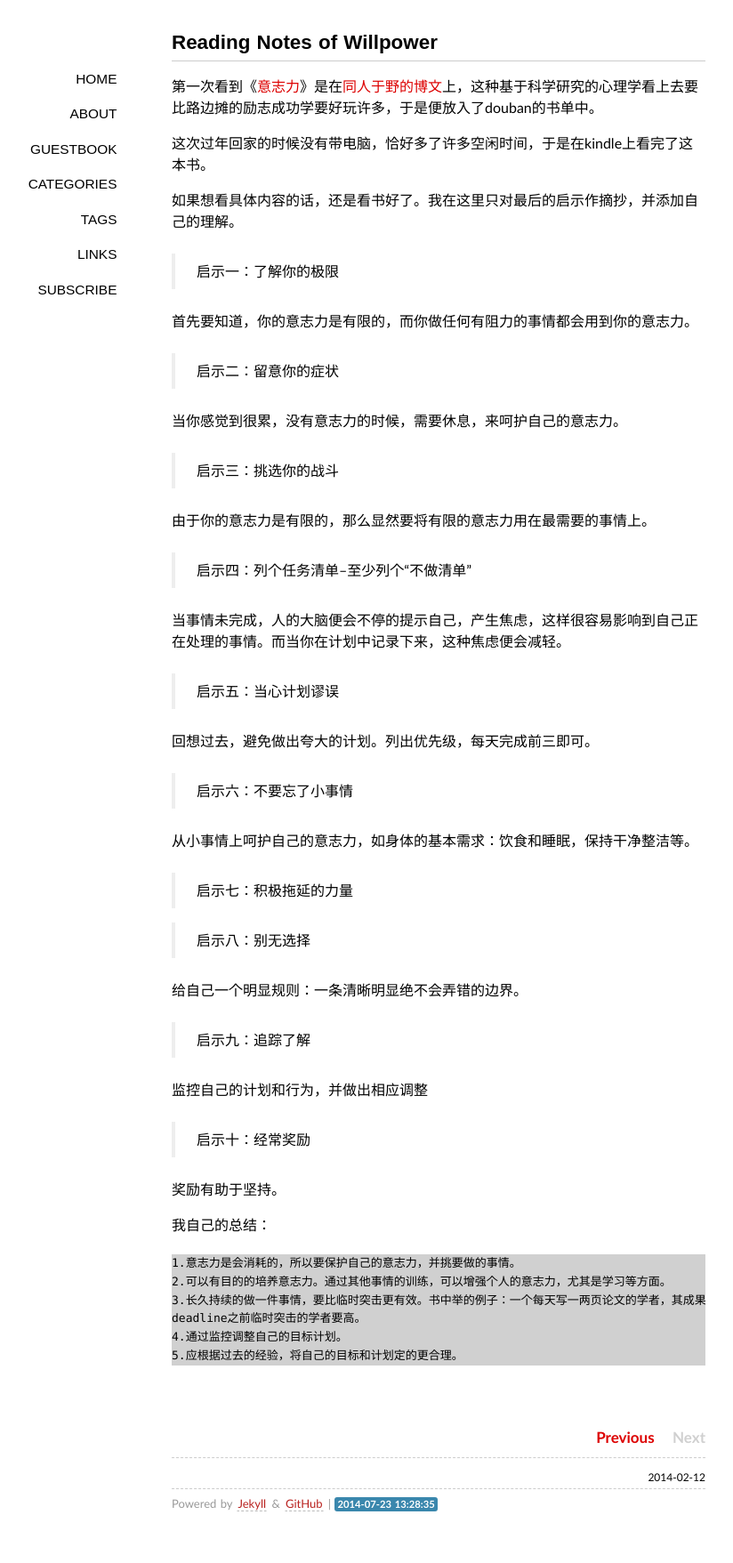
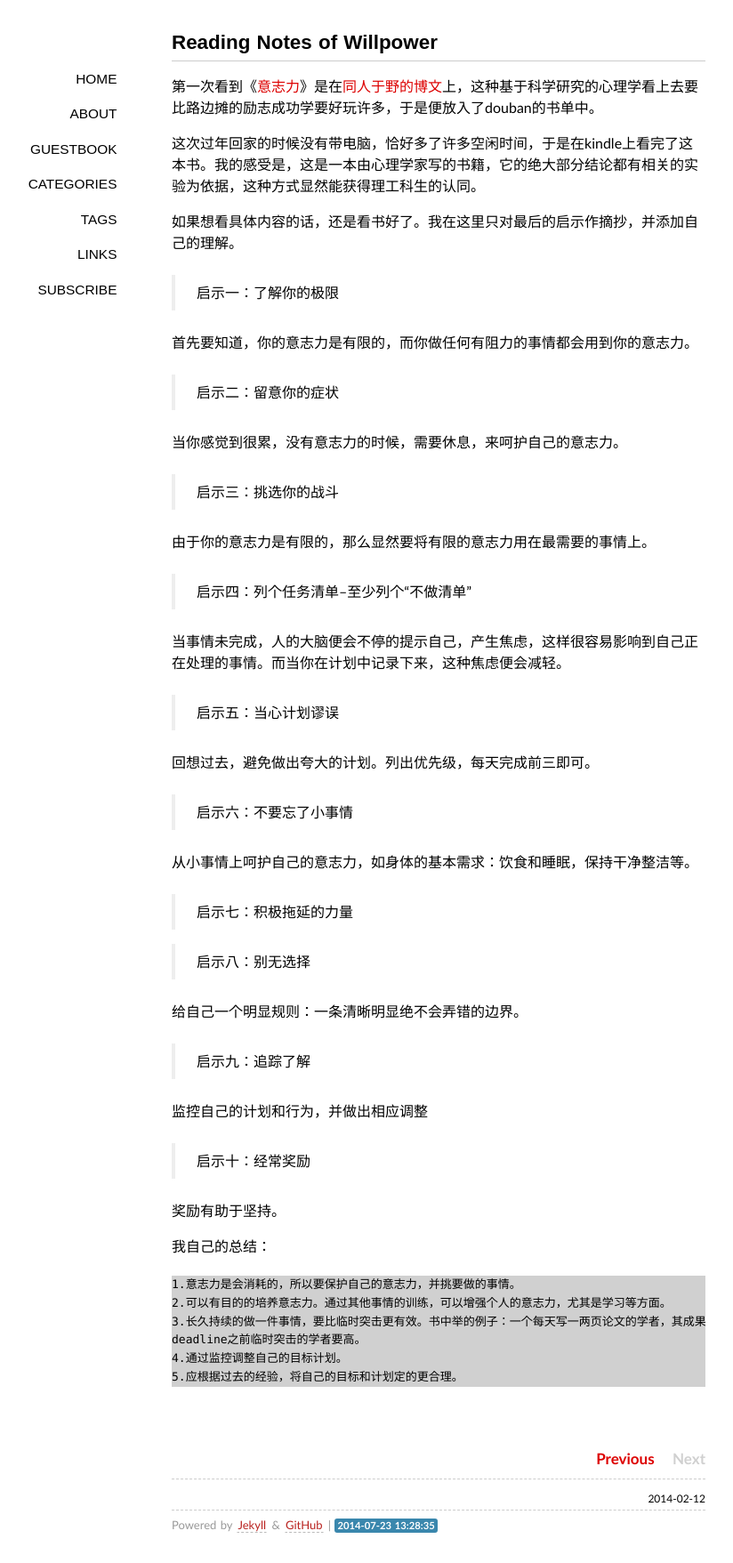
Before and after one commit to manfeyn/manfeyn.github.com, a Jekyll site: the page built from _posts/2014-02-12-reading-notes-of-willpower.md, in a window 1280 px wide. Shown: the whole page at 89% size, without its empty margins (147-971 px from the left). Built offline with Jekyll 4.4.1, drawn with Linux system fonts in a browser that asks for light colours; some web fonts are replaced; Markdown is read by kramdown in place of the engine named in the settings; comment, search, counter and statistics services are not loaded; before the commit the page ends 1733 px from its top, so only the background shows below that.

Commit message:
Revert "modify"
This reverts commit aad85c3c866c8ed11c72029694b3eb4a4ba920f1.

```diff
--- a/_posts/2014-02-12-reading-notes-of-willpower.md
+++ b/_posts/2014-02-12-reading-notes-of-willpower.md
@@ -10,7 +10,7 @@ tags:
 
 第一次看到《[意志力](http://book.douban.com/subject/10773358/ "意志力")》是在[同人于野的博文](http://www.geekonomics10000.com/655)上，这种基于科学研究的心理学看上去要比路边摊的励志成功学要好玩许多，于是便放入了douban的书单中。
 
-这次过年回家的时候没有带电脑，恰好多了许多空闲时间，于是在kindle上看完了这本书。
+这次过年回家的时候没有带电脑，恰好多了许多空闲时间，于是在kindle上看完了这本书。我的感受是，这是一本由心理学家写的书籍，它的绝大部分结论都有相关的实验为依据，这种方式显然能获得理工科生的认同。
 
 如果想看具体内容的话，还是看书好了。我在这里只对最后的启示作摘抄，并添加自己的理解。
 
```
